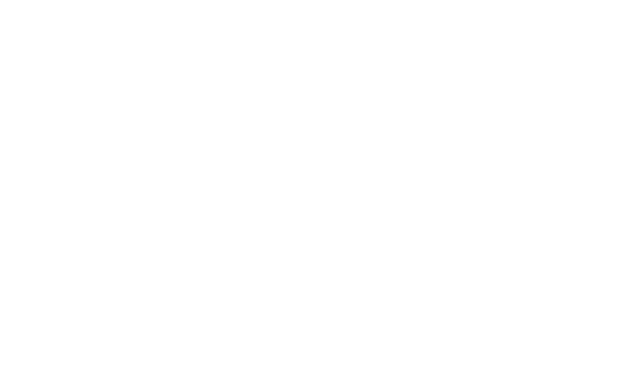
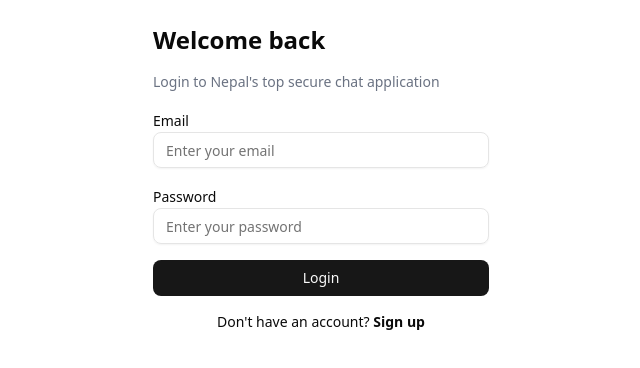
Before and after one commit to mysteryman123456/gin_chat_frontend, a Next.js app: page /login in a window 1280 px wide. Shown: the top 368 px of the page, without its empty margins (319-959 px from the left). Built offline with nearby package versions, Linux system fonts and the light colour scheme.

Commit message:
Login page with validation added

```diff
--- a/app/(auth)/login/page.tsx
+++ b/app/(auth)/login/page.tsx
@@ -1,4 +1,59 @@
 "use client";
-export default function page() {
-  return <></>;
+
+import FormInput from "@/app/_components/FormInput";
+import { LoginSchemaType, login_schema } from "@/app/_validations/login_schema";
+import { Button } from "@/components/ui/button";
+import { zodResolver } from "@hookform/resolvers/zod";
+import Link from "next/link";
+import { useForm } from "react-hook-form";
+
+export default function Login() {
+  const {
+    register,
+    handleSubmit,
+    formState: { errors },
+  } = useForm<LoginSchemaType>({
+    resolver: zodResolver(login_schema),
+  });
+
+  const onSubmit = (data: LoginSchemaType) => {
+    console.log(data);
+  };
+
+  return (
+    <form
+      onSubmit={handleSubmit(onSubmit)}
+      className="bg-white max-w-sm mx-auto space-y-4 p-6"
+    >
+      <h2 className="text-2xl font-semibold">Welcome back</h2>
+      <p className="text-sm text-gray-500">
+        Login to Nepal&apos;s top secure chat application
+      </p>
+
+      <FormInput
+        type="email"
+        label="Email"
+        placeholder="Enter your email"
+        {...register("email")}
+        error={errors.email}
+      />
+
+      <FormInput
+        type="password"
+        label="Password"
+        placeholder="Enter your password"
+        {...register("password")}
+        error={errors.password}
+      />
+
+      <Button className="w-full">Login</Button>
+
+      <p className="text-center text-sm">
+        Don&apos;t have an account?{" "}
+        <Link href={"/signup"} className="font-semibold cursor-pointer">
+          Sign up
+        </Link>
+      </p>
+    </form>
+  );
 }
```
